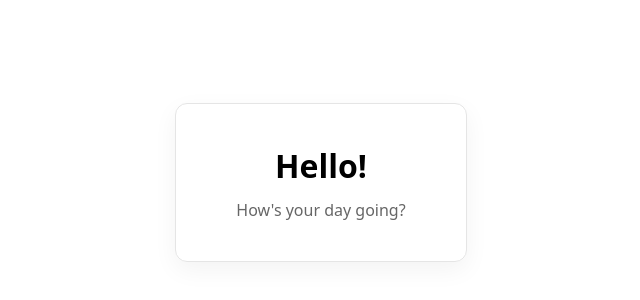
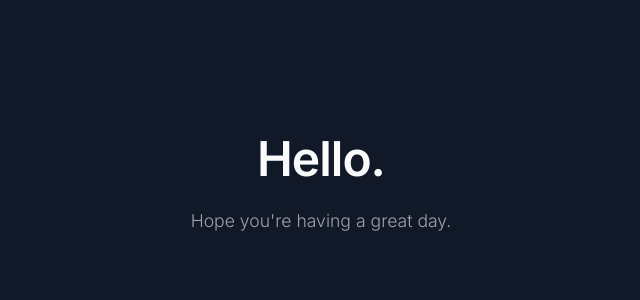
Before and after one commit to theodor20-edt/hellofriend, a plain HTML site: page index.html in a window 1280 px wide. Shown: the part 218-518 px from the top of the page, without its empty margins (319-959 px from the left). Drawn offline with Linux system fonts and the light colour scheme.

Commit message:
Update index.html

```diff
--- a/index.html
+++ b/index.html
@@ -3,45 +3,56 @@
 <head>
 <meta charset="UTF-8">
 <meta name="viewport" content="width=device-width, initial-scale=1.0">
-<title>Hello</title>
+
+<title>Welcome</title>
+
+<link rel="preconnect" href="https://fonts.googleapis.com">
+<link rel="preconnect" href="https://fonts.gstatic.com" crossorigin>
+<link href="https://fonts.googleapis.com/css2?family=Inter:wght@300;400;600&display=swap" rel="stylesheet">
 
 <style>
+*{
+    margin:0;
+    padding:0;
+    box-sizing:border-box;
+}
+
 body{
-    margin:0;
+    height:100vh;
     display:flex;
     justify-content:center;
     align-items:center;
-    height:100vh;
-    background:#ffffff;
-    font-family:system-ui,-apple-system,BlinkMacSystemFont,"Segoe UI",sans-serif;
+    background:#111827;
+    font-family:'Inter',sans-serif;
+    color:#F9FAFB;
 }
 
-.card{
+.container{
     text-align:center;
-    padding:40px 60px;
-    border:1px solid #e5e5e5;
-    border-radius:12px;
-    box-shadow:0 8px 25px rgba(0,0,0,.05);
+    padding:60px;
 }
 
 h1{
-    margin:0 0 12px;
-    font-size:2rem;
+    font-size:3rem;
     font-weight:600;
+    letter-spacing:-1px;
+    margin-bottom:18px;
 }
 
 p{
-    color:#666;
-    margin:0;
+    font-size:1.1rem;
+    font-weight:300;
+    color:#9CA3AF;
+    line-height:1.7;
 }
 </style>
 </head>
 
 <body>
 
-<div class="card">
-    <h1>Hello!</h1>
-    <p>How's your day going?</p>
+<div class="container">
+    <h1>Hello.</h1>
+    <p>Hope you're having a great day.</p>
 </div>
 
 </body>
```
